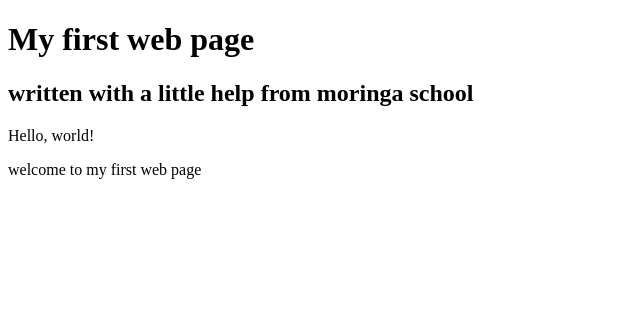
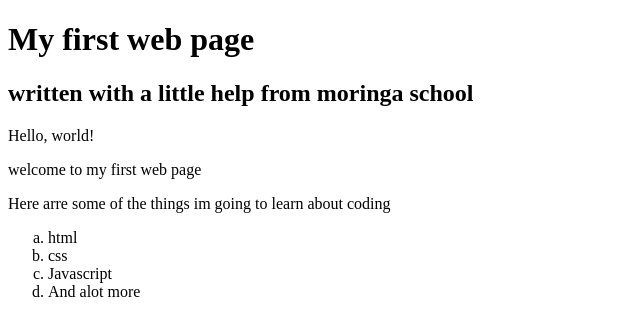
Before and after one commit to Allanlcomander/my-first-website, a plain HTML site: page my-first-website.html in a window 1280 px wide. Shown: the whole page, without its empty margins (0-640 px from the left). Drawn offline with Linux system fonts and the light colour scheme.

Commit message:
add list elements

```diff
--- a/my-first-website.html
+++ b/my-first-website.html
@@ -10,5 +10,13 @@
 
   <p> Hello, world!</p>
   <p>welcome to my first web page</p>
+
+  <p>Here arre some of the things im going to learn about coding</p>
+  <ol type="a">
+    <li>html</li>
+    <li>css</li>
+    <li>Javascript</li>
+    <li>And alot more</li>
+  </ol>
 </body>
 </html>
```
